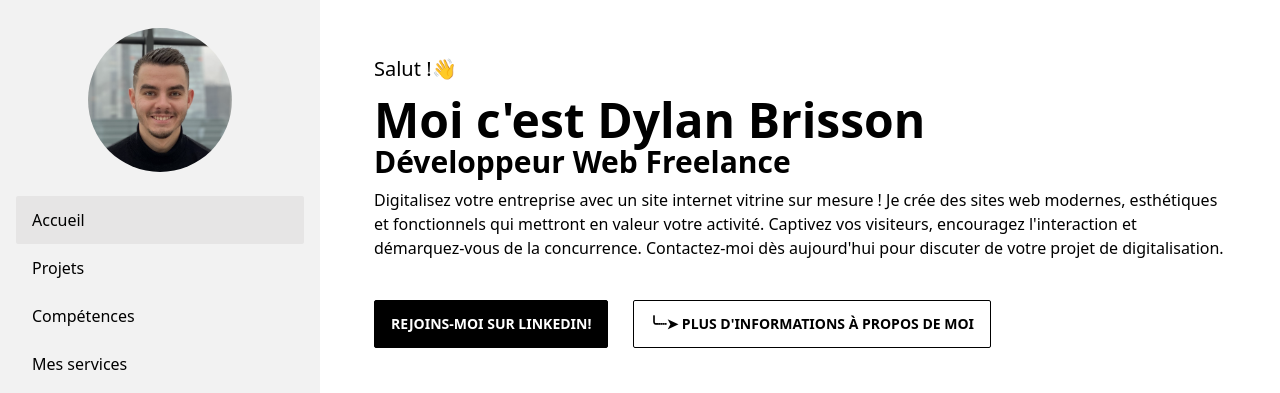
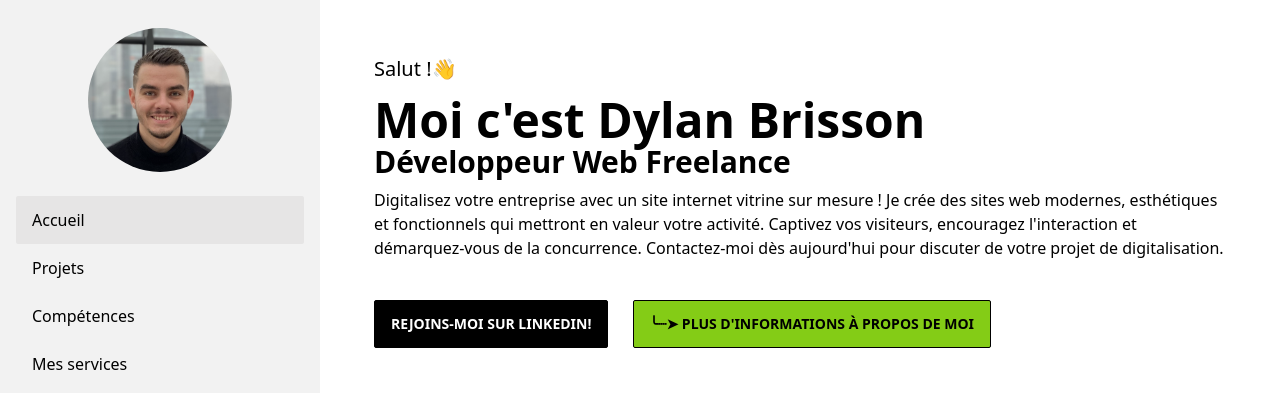
Before and after one commit to DylanBrisson/DylanBrisson.github.io, an Astro site: page / in a window 1280 px wide. Shown: the top 393 px of the page. Built offline with nearby package versions, Linux system fonts and the light colour scheme; Astro itself is replaced by a stand-in of ours.

Commit message:
test color

```diff
--- a/src/pages/index.astro
+++ b/src/pages/index.astro
@@ -33,7 +33,7 @@ Contactez-moi dès aujourd'hui pour discuter de votre projet de digitalisation.
       </div>
       <div class="mt-8">
         <a class="btn" href="https://www.linkedin.com/in/brissondylan/" target="_blank"> Rejoins-moi sur LinkedIn!</a>
-        <a href="/CV2023.pdf" target="_blank" class="btn btn-outline ml-5">╰┈➤ Plus d'informations à propos de moi </a>
+        <a href="/CV2023.pdf" target="_blank" class="btn btn-outline bg-lime-500 ml-5">╰┈➤ Plus d'informations à propos de moi </a>
       </div>
     </div>
 
```
